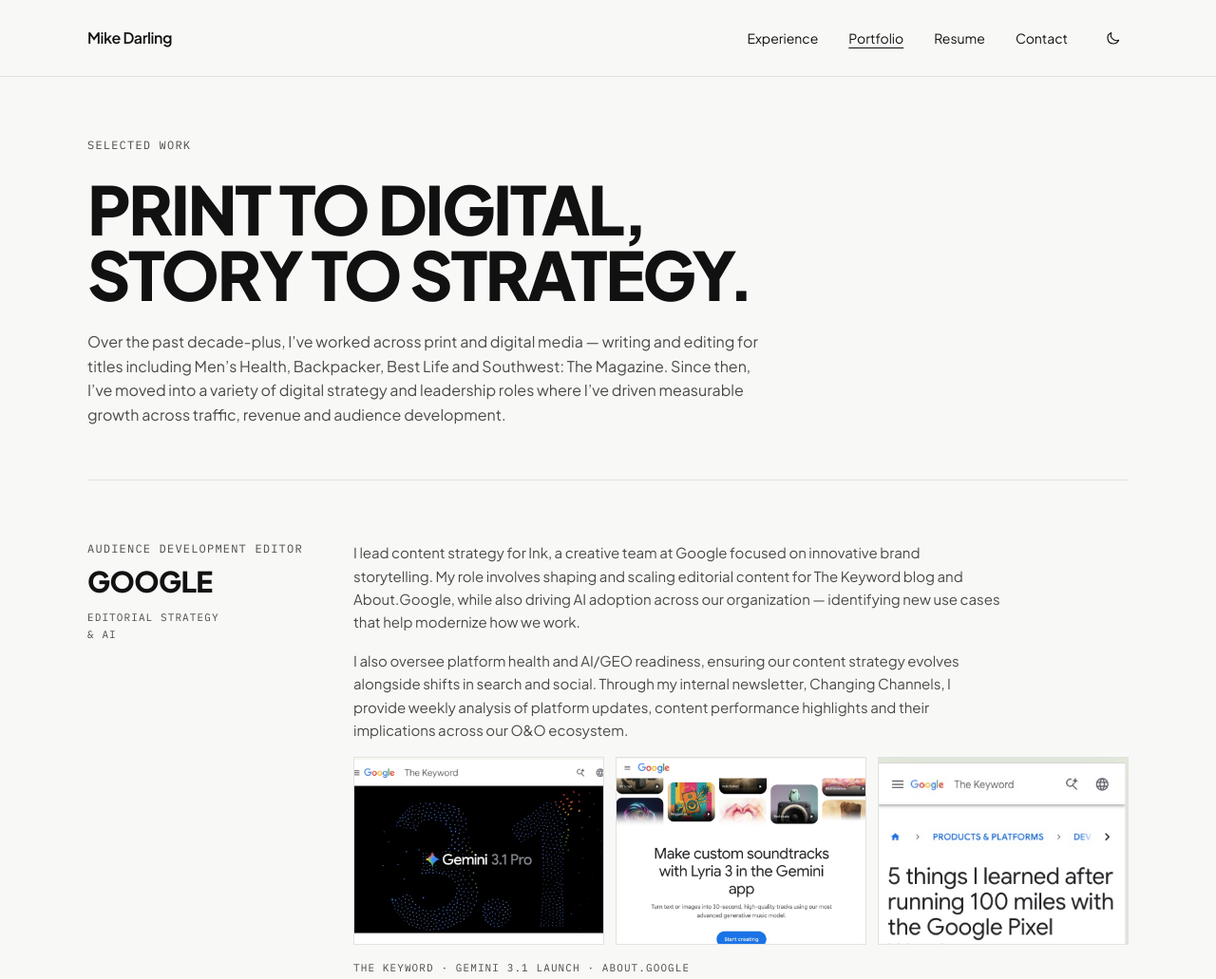
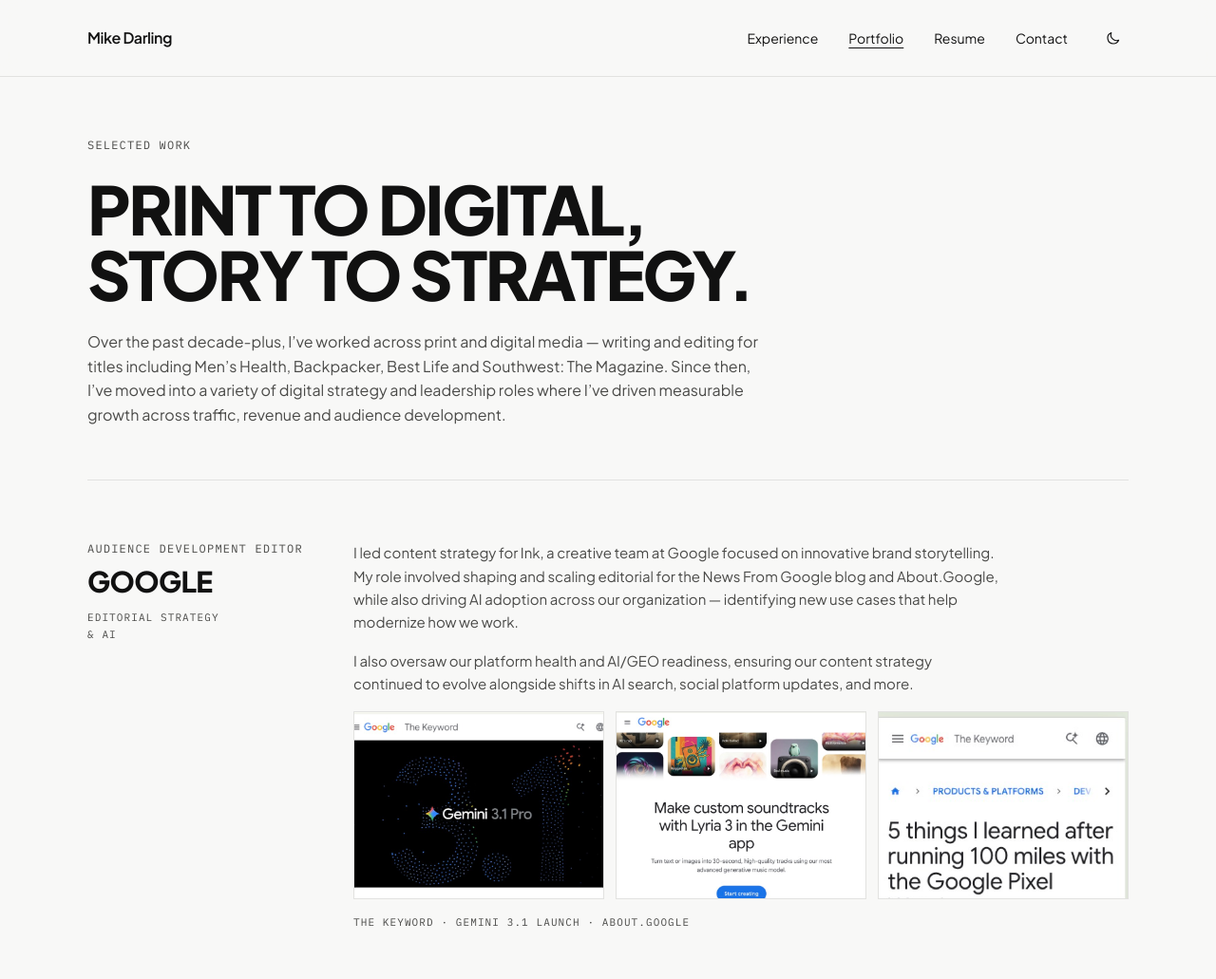
Before and after one commit to mfdarling/mikedarling-site, a plain HTML site: page portfolio.html in a window 1280 px wide. Shown: the top 1031 px of the page at 95% size. Drawn offline with nearby package versions, Linux system fonts and the light colour scheme.

Commit message:
Revise Google section on portfolio page
Co-Authored-By: Claude Opus 5.5 <noreply@anthropic.com>
Claude-Session: https://claude.ai/code/session_01UyFJDryTowJRtHyZe27A8p

```diff
--- a/portfolio.html
+++ b/portfolio.html
@@ -204,8 +204,8 @@
               <div class="mt-3 font-mono text-[11px] uppercase tracking-widest text-subtle-light dark:text-subtle-dark leading-relaxed">Editorial Strategy<br>&amp; AI</div>
         </div>
         <div class="space-y-4">
-              <p class="text-[15px] leading-relaxed text-subtle-light dark:text-subtle-dark max-w-[62ch]">I lead content strategy for Ink, a creative team at Google focused on innovative brand storytelling. My role involves shaping and scaling editorial content for The Keyword blog and About.Google, while also driving AI adoption across our organization &mdash; identifying new use cases that help modernize how we work.</p>
-              <p class="text-[15px] leading-relaxed text-subtle-light dark:text-subtle-dark max-w-[62ch]">I also oversee platform health and AI/GEO readiness, ensuring our content strategy evolves alongside shifts in search and social. Through my internal newsletter, Changing Channels, I provide weekly analysis of platform updates, content performance highlights and their implications across our O&amp;O ecosystem.</p>
+              <p class="text-[15px] leading-relaxed text-subtle-light dark:text-subtle-dark max-w-[62ch]">I led content strategy for Ink, a creative team at Google focused on innovative brand storytelling. My role involved shaping and scaling editorial for the News From Google blog and About.Google, while also driving AI adoption across our organization &mdash; identifying new use cases that help modernize how we work.</p>
+              <p class="text-[15px] leading-relaxed text-subtle-light dark:text-subtle-dark max-w-[62ch]">I also oversaw our platform health and AI/GEO readiness, ensuring our content strategy continued to evolve alongside shifts in AI search, social platform updates, and more.</p>
               <div class="mt-8 grid grid-cols-1 sm:grid-cols-3 gap-3">
                 <a href="images/portfolio/google-gemini-keyword.jpg" target="_blank" rel="noopener" class="shot block aspect-[4/3] overflow-hidden border border-hairline-light dark:border-hairline-dark bg-black/[0.03] dark:bg-white/[0.04]">
                   <img src="images/portfolio/google-gemini-keyword.jpg" alt="Gemini 3.1 Pro on The Keyword" loading="lazy" class="w-full h-full object-cover object-top">
```
